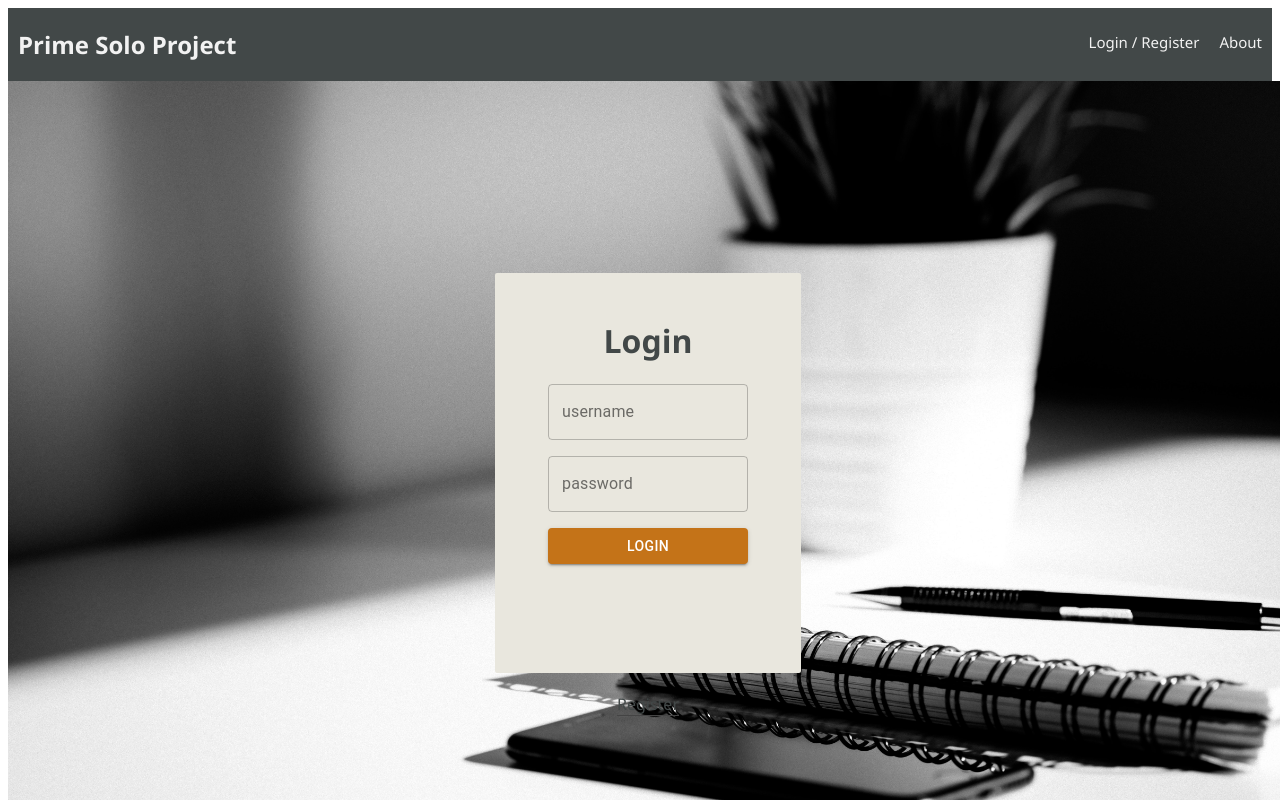
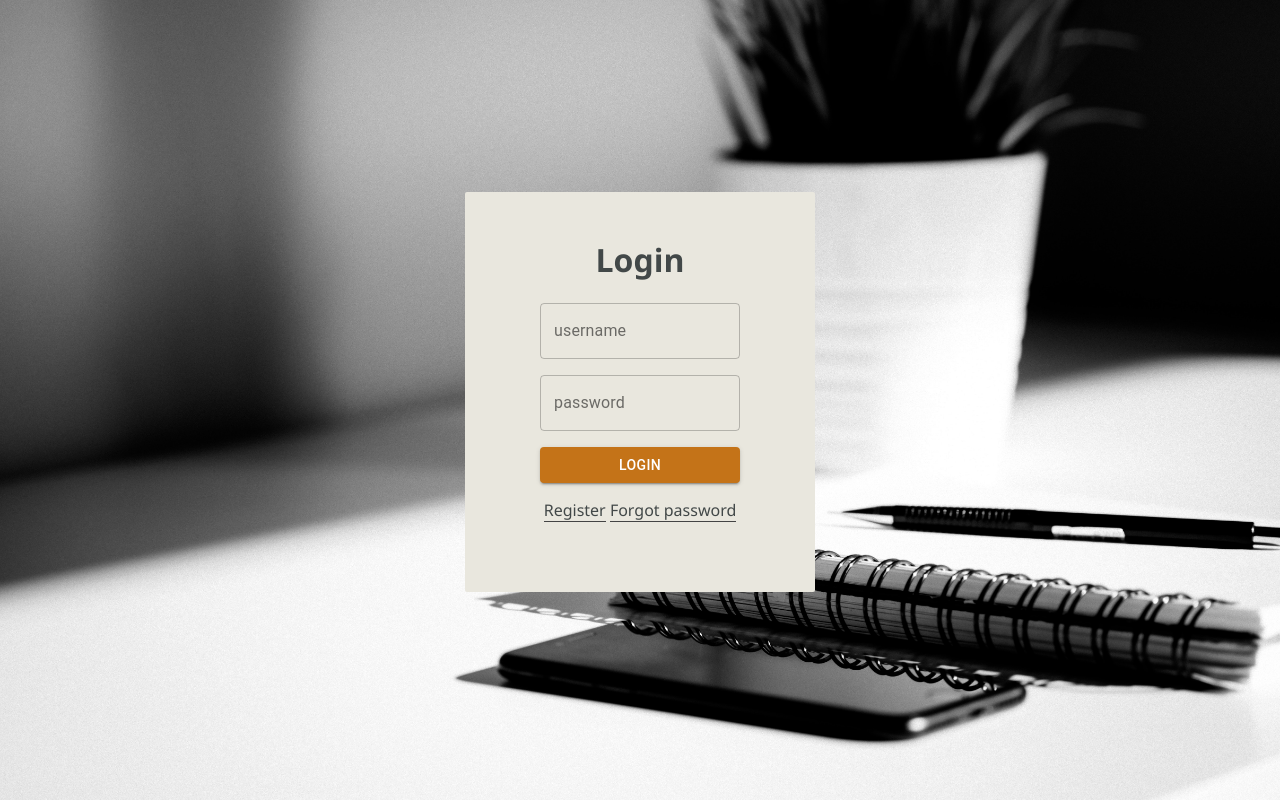
Before and after one commit to johngellert/prime-solo-paytracks, a React (Create React App) app: page /#/home in a window 1280 px wide. Built offline with nearby package versions, Linux system fonts and the light colour scheme; no server answers.

Commit message:
Add styling to login page

```diff
--- a/src/components/App/App.css
+++ b/src/components/App/App.css
@@ -1,18 +1,14 @@
-/* body {
-    font-family: 'Segoe UI', Tahoma, Geneva, Verdana, sans-serif;
-    margin: 0px;
-    background-color: #EDEEEE;
-    color: #424848;
-} */
+html {
+    height: 0;
+}
 
-
-
-#body-user-mode {
+body {
     font-family: 'Segoe UI', Tahoma, Geneva, Verdana, sans-serif;
     margin: 0px;
     background-color: #EDEEEE;
     color: #424848;
 }
+
 
 .alert {
     background-color: #ff4545;
@@ -50,9 +46,8 @@ input {
 
 /* This line makes the "Register" and "Login" buttons look like links */
 .link-button {
-
     background:none;
-    color:inherit;
+    color: inherit;
     border:none;
     padding:0;
     font: inherit;
--- a/src/components/App/App.js
+++ b/src/components/App/App.js
@@ -52,10 +52,10 @@ class App extends Component {
 
   render() {
     return (
-        <div id="body-user-mode">
+        <div>
         <MuiThemeProvider theme={theme}>
           <Router>
-            <Nav />
+            {/* <Nav /> */}
             <Switch>
               {/* Visiting localhost:3000 will redirect to localhost:3000/home */}
               <Redirect exact from="/" to="/home" />
--- a/src/components/LoginPage/LoginPage.css
+++ b/src/components/LoginPage/LoginPage.css
@@ -3,6 +3,8 @@
     background-color: #EDEEEE;
     color: #424848;
     position: fixed;
+    top: 0;
+    left: 0;
     height: 100%;
     width: 100%;
     margin: 0px;
@@ -11,6 +13,7 @@
     background-size: cover;
     background-position: center center;
     background-repeat: no-repeat;
+
 }
 
 #login-form {
@@ -22,4 +25,5 @@
     margin-top: 15%;
     height: 350px;
     width: 20%;
+    min-width: 300px;
 }
--- a/src/components/LoginPage/LoginPage.js
+++ b/src/components/LoginPage/LoginPage.js
@@ -104,16 +104,22 @@ class LoginPage extends Component {
               Login
             </Button >
           </div>
-        </form>
-        <center>
+          <center  white-space= "pre">
           <button
             type="button"
             className="link-button"
             onClick={() => { this.props.dispatch({ type: 'SET_TO_REGISTER_MODE' }) }}
           >
             Register
+          </button><>  </><button
+            type="button"
+            className="link-button"
+          >
+            Forgot password
           </button>
         </center>
+        </form>
+
       </div>
     );
   }
```
